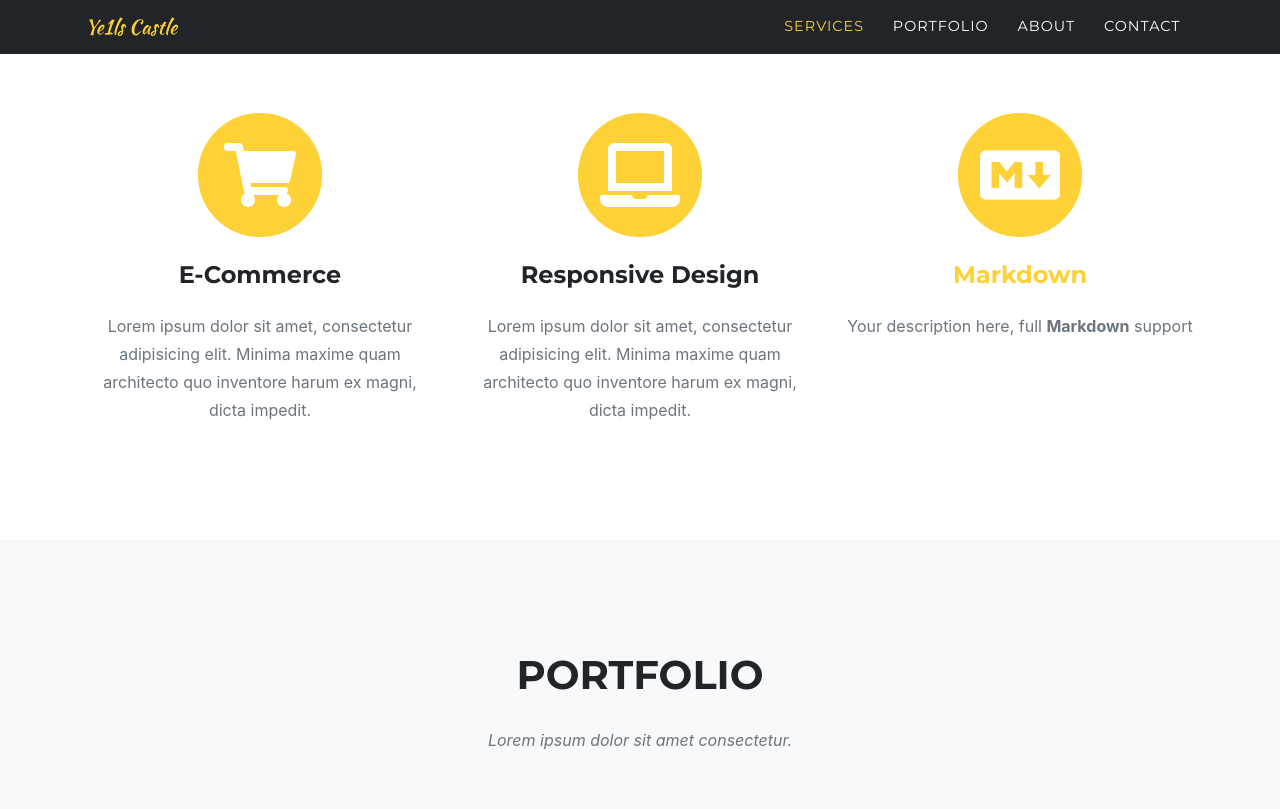
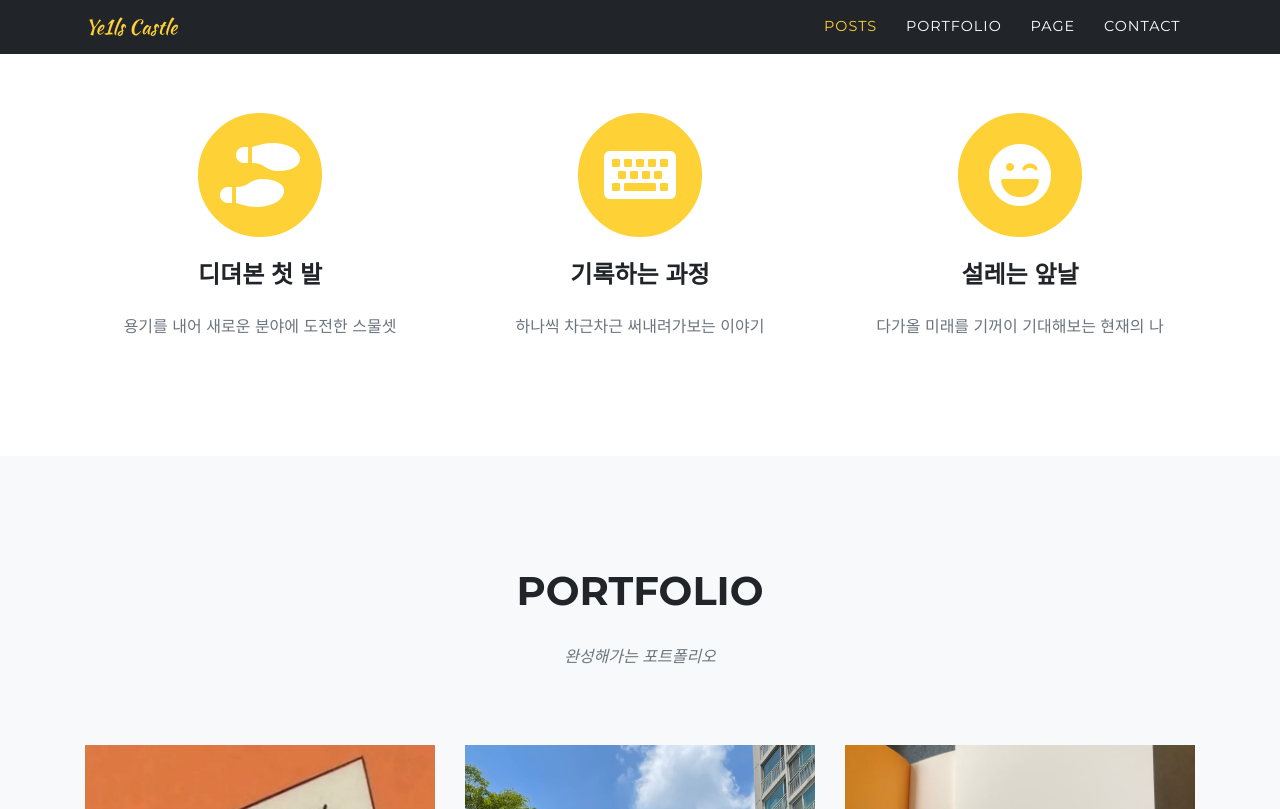
Before and after one commit to ye1lbly/template, a Jekyll site: the page built from index.md, in a window 1280 px wide and 1400 px high, scrolled down 991 px. Shown: the top 809 px of the window. Built offline with Jekyll 4.4.1, drawn with Linux system fonts in a browser that asks for light colours; some web fonts are replaced; some of the changed text lies outside the part shown; grey boxes are pictures that could not be loaded.

```diff
--- a/_config.yml
+++ b/_config.yml
@@ -25,7 +25,7 @@ author     : SUNG YERI
 locale: "en-US" # See available languages in _data/sitetext.yml
 
 analytics:
-  google: #Google Analytics tracking code here
+  google: G-ZCB631F40W #Google Analytics tracking code here
 
 collections:
   portfolio:
@@ -34,4 +34,4 @@ markdown: kramdown
 
 # Uncomment following line to use Formspree form ID based URL instead of email based URL
 # Details: https://help.formspree.io/hc/en-us/articles/360017735154-How-to-prevent-spam
-# formspree_form_path: "f/a_form_id"
+formspree_form_path: "f/mgebpbdw"
--- a/_data/navigation.yml
+++ b/_data/navigation.yml
@@ -8,11 +8,11 @@
 # -----------------
 en: &DEFAULT_EN
   nav:
-    - title: "Services"
+    - title: "Posts"
       section: services
     - title: "Portfolio"
       section: portfolio
-    - title: "About"
+    - title: "Page"
       section: about
     - title: "Contact"
       section: contact
--- a/_data/sitetext.yml
+++ b/_data/sitetext.yml
@@ -14,29 +14,35 @@ en: &DEFAULT_EN
     buttonlink: "#services"
 
   services:
-    title: "Services"
-    text: "Lorem ipsum"
+    title: "Posts"
+    text: "Per aspera ad astra ~ ! ~ !"
     section: services
     list:
-      - title: "E-Commerce"
-        desc: "Lorem ipsum dolor sit amet, consectetur adipisicing elit. Minima maxime quam architecto quo inventore harum ex magni, dicta impedit."
-        icon: fas fa-shopping-cart #find more at https://fontawesome.com/icons
-      - title: "Responsive Design"
-        desc: "Lorem ipsum dolor sit amet, consectetur adipisicing elit. Minima maxime quam architecto quo inventore harum ex magni, dicta impedit."
-        icon: fas fa-laptop
-      - title: "[Markdown](https://en.wikipedia.org/wiki/Markdown)"
-        desc: "Your description here, full **Markdown** support"
-        icon: fab fa-markdown
+      - title: "디뎌본 첫 발"
+        desc: "용기를 내어 새로운 분야에 도전한 스물셋"
+        icon: fas fa-shoe-prints #find more at https://fontawesome.com/icons
+      - title: "기록하는 과정"
+        desc: "하나씩 차근차근 써내려가보는 이야기"
+        icon: fas fa-keyboard
+      - title: "설레는 앞날"
+        desc: "다가올 미래를 기꺼이 기대해보는 현재의 나"
+        icon: fas fa-laugh-wink
 
   portfolio:
     title: "Portfolio"
-    text: "Lorem ipsum dolor sit amet consectetur."
+    text: "완성해가는 포트폴리오"
     section: portfolio
-    closebutton: "Close Project"
+    closebutton: "소개글 닫기"
+
+  about:
+    title: "Page"
+    text: "Ye1ls Castle"
+    body: "페이지명은 이름인 '성예리'와 '예리의 성', 이 두 가지를 뜻하는 나름의 중의적 표현으로 지어보았습니다."
+    section: about
 
   contact:
     title: "Contact Us"
-    text: "Lorem ipsum or call 123456789"
+    text: ""
     section: contact
     name: "Name*"
     name-validation: "Please enter your name."
@@ -52,15 +58,9 @@ en: &DEFAULT_EN
   footer:
     legal: "Privacy Policy"
     social:
-      - url: https://twitter.com
-        icon: "fab fa-twitter"
-      - url: https://facebook.com
-        icon: "fab fa-facebook-f"
-      - url: https://linkedin.com
-        icon: "fab fa-linkedin-in"
-      - url: https://github.com/raviriley/agency-jekyll-theme
+      - url: https://github.com/ye1lbly/template
         icon: "fab fa-github"
-      - url: https://instagram.com
+      - url: https://www.instagram.com/ye1l_bly/
         icon: "fab fa-instagram"
 en-US:
   <<: *DEFAULT_EN
```
Also changed, not shown: _portfolio/example.md (deleted, +0 -21 lines), _portfolio/portfolio 1.md (added, +18 -0 lines), _portfolio/portfolio 2.md (added, +14 -0 lines), _portfolio/portfolio 3.md (added, +14 -0 lines), _portfolio/project1.md (deleted, +0 -19 lines), _portfolio/project2.md (deleted, +0 -19 lines), assets/img/portfolio/04-thumbnail.jpg, assets/img/portfolio/05-thumbnail.jpg, assets/img/portfolio/06-thumbnail.jpg.
